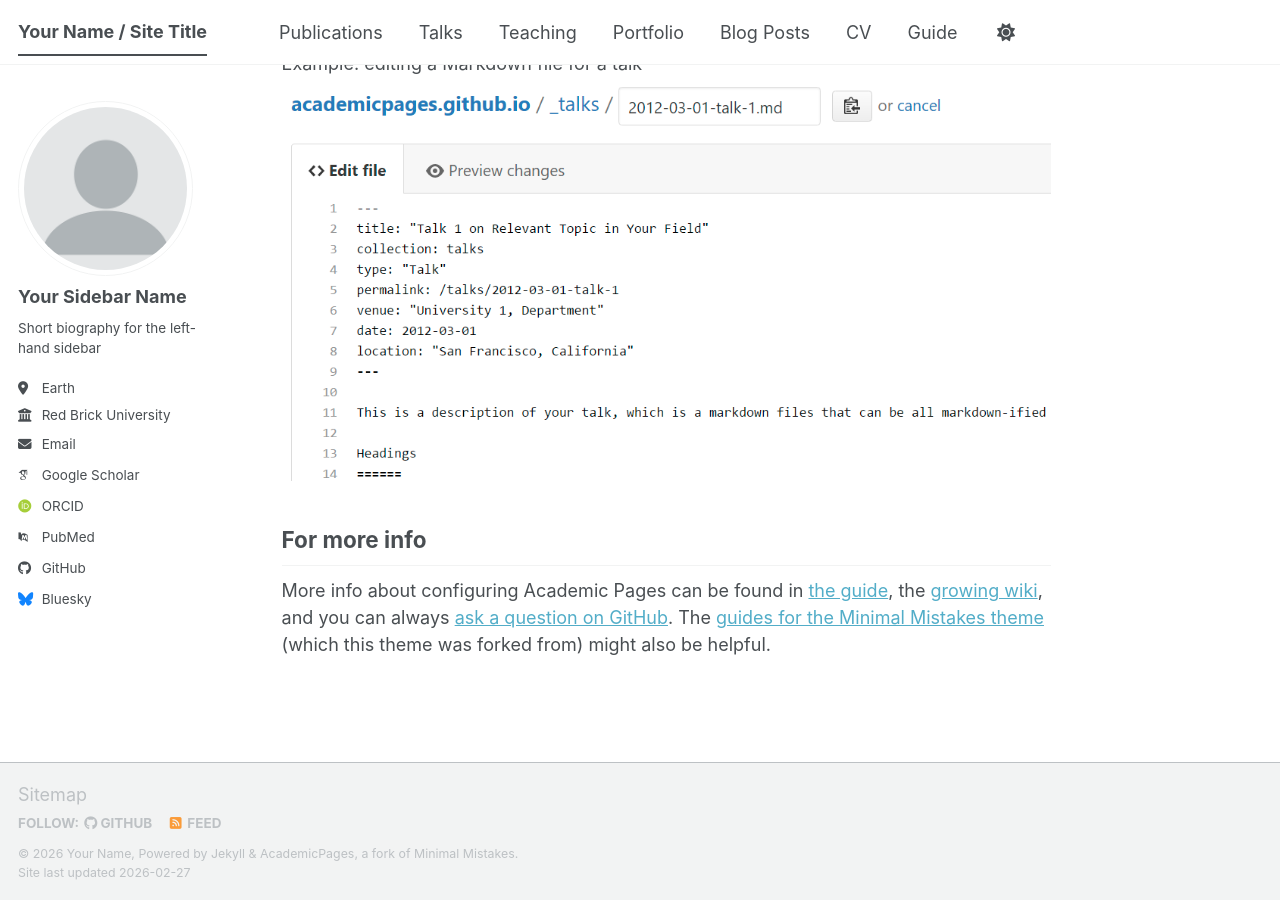
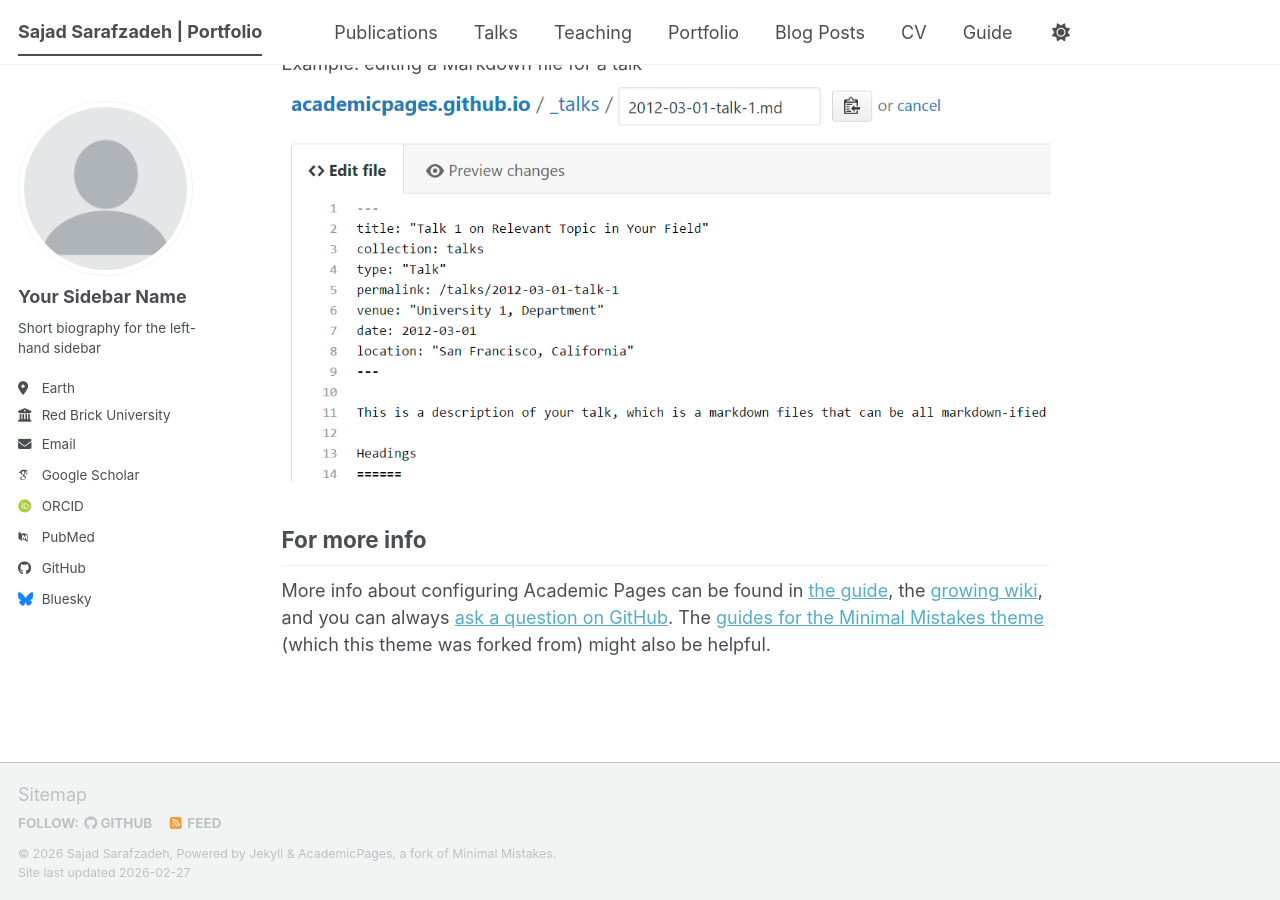
Before and after one commit to sajadsarafzadeh/sajadsarafzadeh.github.io, a Jekyll site: the page built from _pages/about.md, in a window 1280 px wide and 900 px high, scrolled down 2720 px. Built offline with Jekyll 4.4.1, drawn with Linux system fonts in a browser that asks for light colours; some web fonts are replaced; a script bundle is joined from its source files by our own code; library files that are not in the unit come from our copies.

Commit message:
Update _config.yml

```diff
--- a/_config.yml
+++ b/_config.yml
@@ -9,10 +9,10 @@
 # Basic Site Settings
 locale                   : "en-US"
 site_theme               : "default" # The available themes options are "default", "air", "sunrise", "mint", "dirt" and "contrast"
-title                    : "Your Name / Site Title"
+title                    : "Sajad Sarafzadeh | Portfolio"
 title_separator          : "-"
-name                     : &name "Your Name"
-description              : &description "Your Name's academic portfolio"   # Update this with a general description of your site, this is the default if not overridden by a page
+name                     : &name "Sajad Sarafzadeh"
+description              : &description "MSc student of Mechanical Engineering at Politecnico di Milano"   # Update this with a general description of your site, this is the default if not overridden by a page
 url                      : https://academicpages.github.io # The base hostname & protocol for your site e.g. "https://[your GitHub username].github.io",
                                                            # or if you already have some other page hosted on Github then use "https://[your GitHub username].github.io/[Your Repo Name]"
 baseurl                  : "" # the subpath of your site, e.g. "/blog"
```
